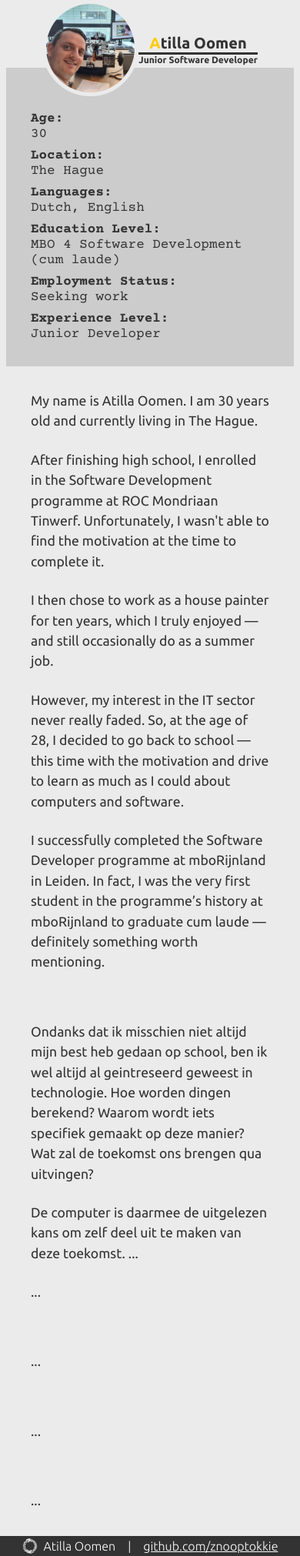
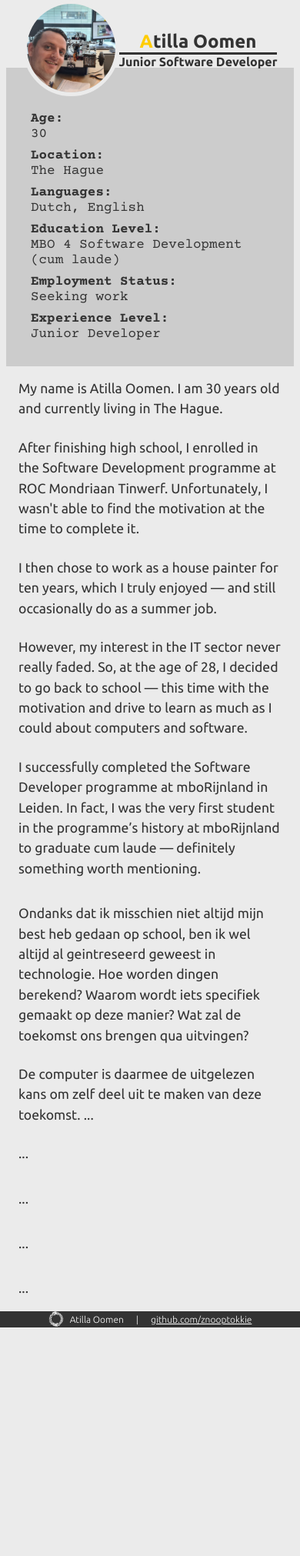
Before and after one commit to Znooptokkie/Portfolio, a Flask app: page / in a window 390 px wide. Shown: the whole page at 77% size. After the commit the page ends 1725 px from the top, so only its background shows below. Run offline with Flask 3, Linux system fonts and the light colour scheme; some web fonts are replaced.

Commit message:
TEST: Test if responsive is correct.

```diff
--- a/app/static/style/css/main.css
+++ b/app/static/style/css/main.css
@@ -209,17 +209,24 @@ footer .footer-svg a svg {
     border: solid 5px rgb(235, 235, 235);
   }
   main .cv-banner-section .cv-main-banner .banner-info h1 {
-    font-size: 1.25rem;
+    font-size: 1.5rem;
   }
   main .cv-banner-section .cv-main-banner .banner-info .banner-divider {
     height: 3px;
     margin: 0;
   }
   main .cv-banner-section .cv-main-banner .banner-info h2 {
-    font-size: 0.75rem;
+    font-size: 1rem;
   }
   main .cv-banner-section .ch-short-info {
     padding: 0;
+  }
+  main .cv-articles-section .cv-article .cv-section-text {
+    margin: 0;
+    padding: 1rem;
+  }
+  footer {
+    font-size: 0.75rem;
   }
 }
 @media (min-width: 410px) and (max-width: 575.97px) {
--- a/app/static/style/sass/main.scss
+++ b/app/static/style/sass/main.scss
@@ -450,7 +450,7 @@ footer
                 {
                     h1
                     {
-                        font-size: 1.25rem;
+                        font-size: 1.5rem;
                     }
 
                 .banner-divider
@@ -461,7 +461,7 @@ footer
 
                     h2
                     {
-                        font-size: .75rem;
+                        font-size: 1rem;
                     }
                 }
             }
@@ -471,11 +471,24 @@ footer
                 padding: 0;
             }
         }
+
+        .cv-articles-section
+        {
+            .cv-article
+            {
+                .cv-section-text
+                {
+                    margin: 0;
+                    padding: 1rem;
+                }
+            }
+        }
     }
 
     footer
     {
         // flex-direction: column;
+        font-size: .75rem;
     }
 }
 
```
